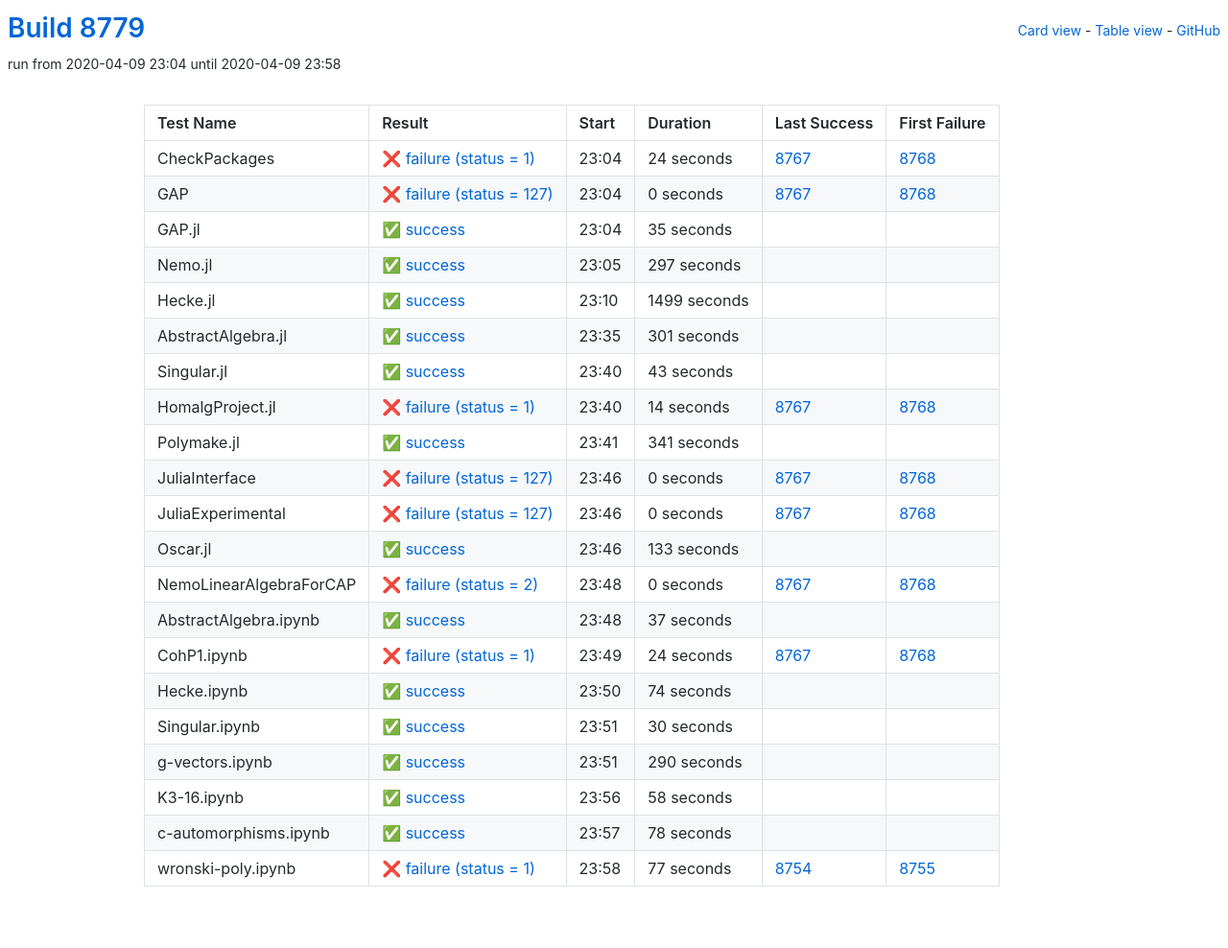
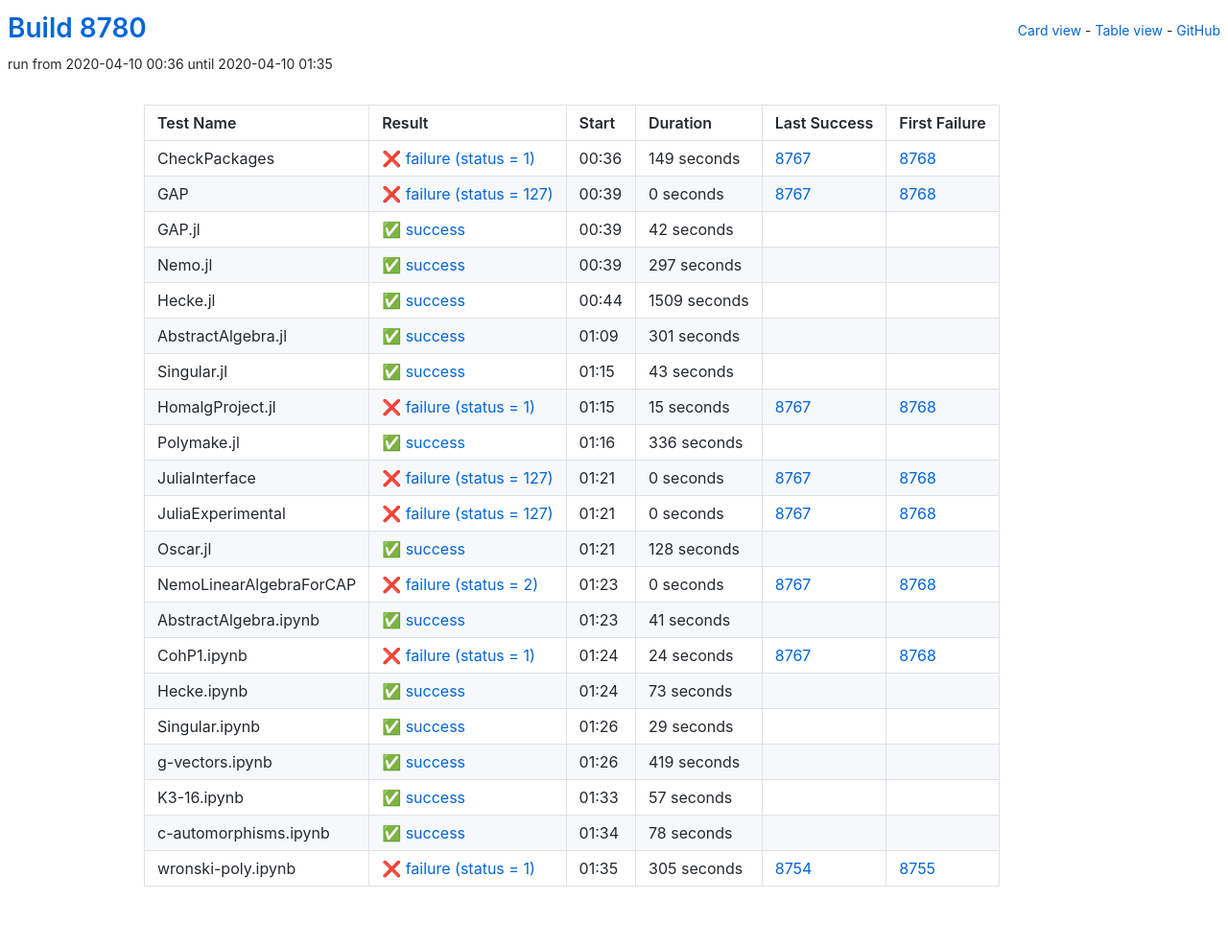
Before and after one commit to oscar-system/oscar-ci-status, a Jekyll site: the page built from table.html, in a window 1280 px wide. Shown: the whole page at 96% size. Built offline with Jekyll 4.4.1, drawn with Linux system fonts in a browser that asks for light colours.

Commit message:
Build 8780

```diff
--- a/_data/ci.yml
+++ b/_data/ci.yml
@@ -1,16 +1,16 @@
-build: 8779
-build_url: https://oscarci.mathematik.uni-kl.de/job/oscar/8779/
+build: 8780
+build_url: https://oscarci.mathematik.uni-kl.de/job/oscar/8780/
 job: oscar
 tests:
-- duration: 24
+- duration: 149
   exitcode: 1
   first_failure: 8768
   first_failure_url: https://oscarci.mathematik.uni-kl.de/job/oscar/8768/
   last_success: 8767
   last_success_url: https://oscarci.mathematik.uni-kl.de/job/oscar/8767/
-  log: https://oscarci.mathematik.uni-kl.de/job/oscar/8779/artifact/logs/build-8779/CheckPackages.log
+  log: https://oscarci.mathematik.uni-kl.de/job/oscar/8780/artifact/logs/build-8780/CheckPackages.log
   name: CheckPackages
-  start: 2020-04-09 23:04
+  start: 2020-04-10 00:36
   status: failure
   success: false
 - duration: 0
@@ -19,20 +19,20 @@
   first_failure_url: https://oscarci.mathematik.uni-kl.de/job/oscar/8768/
   last_success: 8767
   last_success_url: https://oscarci.mathematik.uni-kl.de/job/oscar/8767/
-  log: https://oscarci.mathematik.uni-kl.de/job/oscar/8779/artifact/logs/build-8779/GAP.log
+  log: https://oscarci.mathematik.uni-kl.de/job/oscar/8780/artifact/logs/build-8780/GAP.log
   name: GAP
-  start: 2020-04-09 23:04
+  start: 2020-04-10 00:39
   status: failure
   success: false
-- duration: 35
+- duration: 42
   exitcode: 0
   first_failure: false
   first_failure_url: null
   last_success: false
   last_success_url: null
-  log: https://oscarci.mathematik.uni-kl.de/job/oscar/8779/artifact/logs/build-8779/GAP.jl.log
+  log: https://oscarci.mathematik.uni-kl.de/job/oscar/8780/artifact/logs/build-8780/GAP.jl.log
   name: GAP.jl
-  start: 2020-04-09 23:04
+  start: 2020-04-10 00:39
   status: success
   success: true
 - duration: 297
@@ -41,20 +41,20 @@
   first_failure_url: null
   last_success: false
   last_success_url: null
-  log: https://oscarci.mathematik.uni-kl.de/job/oscar/8779/artifact/logs/build-8779/Nemo.jl.log
+  log: https://oscarci.mathematik.uni-kl.de/job/oscar/8780/artifact/logs/build-8780/Nemo.jl.log
   name: Nemo.jl
-  start: 2020-04-09 23:05
+  start: 2020-04-10 00:39
   status: success
   success: true
-- duration: 1499
+- duration: 1509
   exitcode: 0
   first_failure: false
   first_failure_url: null
   last_success: false
   last_success_url: null
-  log: https://oscarci.mathematik.uni-kl.de/job/oscar/8779/artifact/logs/build-8779/Hecke.jl.log
+  log: https://oscarci.mathematik.uni-kl.de/job/oscar/8780/artifact/logs/build-8780/Hecke.jl.log
   name: Hecke.jl
-  start: 2020-04-09 23:10
+  start: 2020-04-10 00:44
   status: success
   success: true
 - duration: 301
@@ -63,9 +63,9 @@
   first_failure_url: null
   last_success: false
   last_success_url: null
-  log: https://oscarci.mathematik.uni-kl.de/job/oscar/8779/artifact/logs/build-8779/AbstractAlgebra.jl.log
+  log: https://oscarci.mathematik.uni-kl.de/job/oscar/8780/artifact/logs/build-8780/AbstractAlgebra.jl.log
   name: AbstractAlgebra.jl
-  start: 2020-04-09 23:35
+  start: 2020-04-10 01:09
   status: success
   success: true
 - duration: 43
@@ -74,31 +74,31 @@
   first_failure_url: null
   last_success: false
   last_success_url: null
-  log: https://oscarci.mathematik.uni-kl.de/job/oscar/8779/artifact/logs/build-8779/Singular.jl.log
+  log: https://oscarci.mathematik.uni-kl.de/job/oscar/8780/artifact/logs/build-8780/Singular.jl.log
   name: Singular.jl
-  start: 2020-04-09 23:40
+  start: 2020-04-10 01:15
   status: success
   success: true
-- duration: 14
+- duration: 15
   exitcode: 1
   first_failure: 8768
   first_failure_url: https://oscarci.mathematik.uni-kl.de/job/oscar/8768/
   last_success: 8767
   last_success_url: https://oscarci.mathematik.uni-kl.de/job/oscar/8767/
-  log: https://oscarci.mathematik.uni-kl.de/job/oscar/8779/artifact/logs/build-8779/HomalgProject.jl.log
+  log: https://oscarci.mathematik.uni-kl.de/job/oscar/8780/artifact/logs/build-8780/HomalgProject.jl.log
   name: HomalgProject.jl
-  start: 2020-04-09 23:40
+  start: 2020-04-10 01:15
   status: failure
   success: false
-- duration: 341
+- duration: 336
   exitcode: 0
   first_failure: false
   first_failure_url: null
   last_success: false
   last_success_url: null
-  log: https://oscarci.mathematik.uni-kl.de/job/oscar/8779/artifact/logs/build-8779/Polymake.jl.log
+  log: https://oscarci.mathematik.uni-kl.de/job/oscar/8780/artifact/logs/build-8780/Polymake.jl.log
   name: Polymake.jl
-  start: 2020-04-09 23:41
+  start: 2020-04-10 01:16
   status: success
   success: true
 - duration: 0
@@ -107,9 +107,9 @@
   first_failure_url: https://oscarci.mathematik.uni-kl.de/job/oscar/8768/
   last_success: 8767
   last_success_url: https://oscarci.mathematik.uni-kl.de/job/oscar/8767/
-  log: https://oscarci.mathematik.uni-kl.de/job/oscar/8779/artifact/logs/build-8779/JuliaInterface.log
+  log: https://oscarci.mathematik.uni-kl.de/job/oscar/8780/artifact/logs/build-8780/JuliaInterface.log
   name: JuliaInterface
-  start: 2020-04-09 23:46
+  start: 2020-04-10 01:21
   status: failure
   success: false
 - duration: 0
@@ -118,20 +118,20 @@
   first_failure_url: https://oscarci.mathematik.uni-kl.de/job/oscar/8768/
   last_success: 8767
   last_success_url: https://oscarci.mathematik.uni-kl.de/job/oscar/8767/
-  log: https://oscarci.mathematik.uni-kl.de/job/oscar/8779/artifact/logs/build-8779/JuliaExperimental.log
+  log: https://oscarci.mathematik.uni-kl.de/job/oscar/8780/artifact/logs/build-8780/JuliaExperimental.log
   name: JuliaExperimental
-  start: 2020-04-09 23:46
+  start: 2020-04-10 01:21
   status: failure
   success: false
-- duration: 133
+- duration: 128
   exitcode: 0
   first_failure: false
   first_failure_url: null
   last_success: false
   last_success_url: null
-  log: https://oscarci.mathematik.uni-kl.de/job/oscar/8779/artifact/logs/build-8779/Oscar.jl.log
+  log: https://oscarci.mathematik.uni-kl.de/job/oscar/8780/artifact/logs/build-8780/Oscar.jl.log
   name: Oscar.jl
-  start: 2020-04-09 23:46
+  start: 2020-04-10 01:21
   status: success
   success: true
 - duration: 0
@@ -140,20 +140,20 @@
   first_failure_url: https://oscarci.mathematik.uni-kl.de/job/oscar/8768/
   last_success: 8767
   last_success_url: https://oscarci.mathematik.uni-kl.de/job/oscar/8767/
-  log: https://oscarci.mathematik.uni-kl.de/job/oscar/8779/artifact/logs/build-8779/NemoLinearAlgebraForCAP.log
+  log: https://oscarci.mathematik.uni-kl.de/job/oscar/8780/artifact/logs/build-8780/NemoLinearAlgebraForCAP.log
   name: NemoLinearAlgebraForCAP
-  start: 2020-04-09 23:48
+  start: 2020-04-10 01:23
   status: failure
   success: false
-- duration: 37
+- duration: 41
   exitcode: 0
   first_failure: false
   first_failure_url: null
   last_success: false
   last_success_url: null
-  log: https://oscarci.mathematik.uni-kl.de/job/oscar/8779/artifact/logs/build-8779/AbstractAlgebra.ipynb.log
+  log: https://oscarci.mathematik.uni-kl.de/job/oscar/8780/artifact/logs/build-8780/AbstractAlgebra.ipynb.log
   name: AbstractAlgebra.ipynb
-  start: 2020-04-09 23:48
+  start: 2020-04-10 01:23
   status: success
   success: true
 - duration: 24
@@ -162,53 +162,53 @@
   first_failure_url: https://oscarci.mathematik.uni-kl.de/job/oscar/8768/
   last_success: 8767
   last_success_url: https://oscarci.mathematik.uni-kl.de/job/oscar/8767/
-  log: https://oscarci.mathematik.uni-kl.de/job/oscar/8779/artifact/logs/build-8779/CohP1.ipynb.log
+  log: https://oscarci.mathematik.uni-kl.de/job/oscar/8780/artifact/logs/build-8780/CohP1.ipynb.log
   name: CohP1.ipynb
-  start: 2020-04-09 23:49
+  start: 2020-04-10 01:24
   status: failure
   success: false
-- duration: 74
+- duration: 73
   exitcode: 0
   first_failure: false
   first_failure_url: null
   last_success: false
   last_success_url: null
-  log: https://oscarci.mathematik.uni-kl.de/job/oscar/8779/artifact/logs/build-8779/Hecke.ipynb.log
+  log: https://oscarci.mathematik.uni-kl.de/job/oscar/8780/artifact/logs/build-8780/Hecke.ipynb.log
   name: Hecke.ipynb
-  start: 2020-04-09 23:50
+  start: 2020-04-10 01:24
   status: success
   success: true
-- duration: 30
+- duration: 29
   exitcode: 0
   first_failure: false
   first_failure_url: null
   last_success: false
   last_success_url: null
-  log: https://oscarci.mathematik.uni-kl.de/job/oscar/8779/artifact/logs/build-8779/Singular.ipynb.log
+  log: https://oscarci.mathematik.uni-kl.de/job/oscar/8780/artifact/logs/build-8780/Singular.ipynb.log
   name: Singular.ipynb
-  start: 2020-04-09 23:51
+  start: 2020-04-10 01:26
   status: success
   success: true
-- duration: 290
+- duration: 419
   exitcode: 0
   first_failure: false
   first_failure_url: null
   last_success: false
   last_success_url: null
-  log: https://oscarci.mathematik.uni-kl.de/job/oscar/8779/artifact/logs/build-8779/g-vectors.ipynb.log
+  log: https://oscarci.mathematik.uni-kl.de/job/oscar/8780/artifact/logs/build-8780/g-vectors.ipynb.log
   name: g-vectors.ipynb
-  start: 2020-04-09 23:51
+  start: 2020-04-10 01:26
   status: success
   success: true
-- duration: 58
+- duration: 57
   exitcode: 0
   first_failure: false
   first_failure_url: null
   last_success: false
   last_success_url: null
-  log: https://oscarci.mathematik.uni-kl.de/job/oscar/8779/artifact/logs/build-8779/K3-16.ipynb.log
+  log: https://oscarci.mathematik.uni-kl.de/job/oscar/8780/artifact/logs/build-8780/K3-16.ipynb.log
   name: K3-16.ipynb
-  start: 2020-04-09 23:56
+  start: 2020-04-10 01:33
   status: success
   success: true
 - duration: 78
@@ -217,19 +217,19 @@
   first_failure_url: null
   last_success: false
   last_success_url: null
-  log: https://oscarci.mathematik.uni-kl.de/job/oscar/8779/artifact/logs/build-8779/c-automorphisms.ipynb.log
+  log: https://oscarci.mathematik.uni-kl.de/job/oscar/8780/artifact/logs/build-8780/c-automorphisms.ipynb.log
   name: c-automorphisms.ipynb
-  start: 2020-04-09 23:57
+  start: 2020-04-10 01:34
   status: success
   success: true
-- duration: 77
+- duration: 305
   exitcode: 1
   first_failure: 8755
   first_failure_url: https://oscarci.mathematik.uni-kl.de/job/oscar/8755/
   last_success: 8754
   last_success_url: https://oscarci.mathematik.uni-kl.de/job/oscar/8754/
-  log: https://oscarci.mathematik.uni-kl.de/job/oscar/8779/artifact/logs/build-8779/wronski-poly.ipynb.log
+  log: https://oscarci.mathematik.uni-kl.de/job/oscar/8780/artifact/logs/build-8780/wronski-poly.ipynb.log
   name: wronski-poly.ipynb
-  start: 2020-04-09 23:58
+  start: 2020-04-10 01:35
   status: failure
   success: false
```
Also changed, not shown: README.md.
